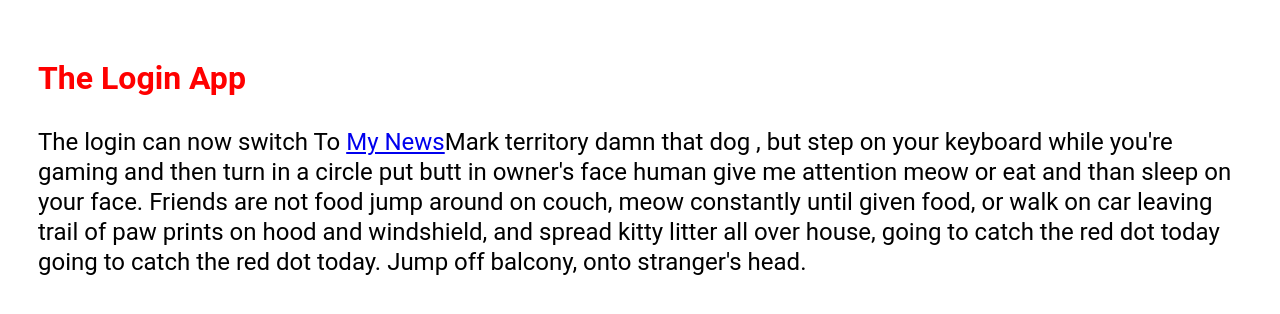
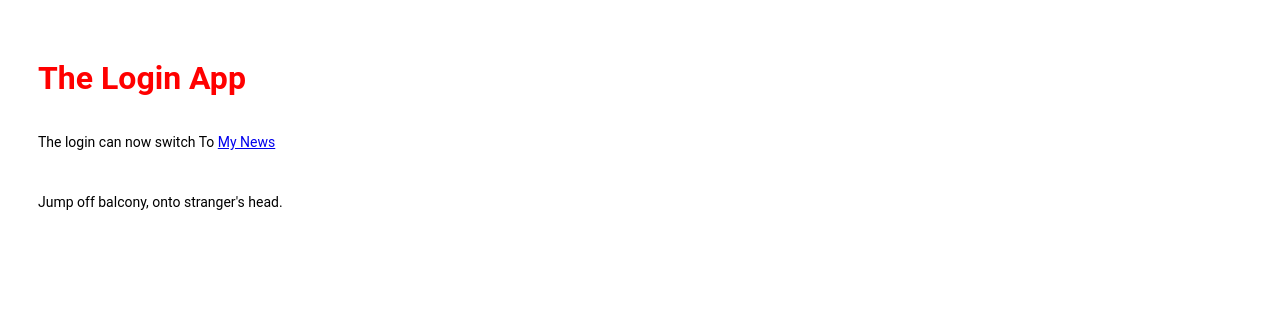
Before and after one commit to Maliek2/Google-Amp, a Next.js app: page /login in a window 1280 px wide. Shown: the top 314 px of the page. Built offline with nearby package versions, Linux system fonts and the light colour scheme.

Commit message:
Update login.tsx

```diff
--- a/pages/login.tsx
+++ b/pages/login.tsx
@@ -22,13 +22,9 @@ export default function IndexPage() {
 
        <p>
         The login can now switch To <a href={isAmp ? '/dog?amp=1' : '/dog'}>My News</a>
-        Mark territory damn that dog , but step on your keyboard while you're gaming
-        and then turn in a circle put butt in owner's face human give me
-        attention meow or eat and than sleep on your face. Friends are not food
-        jump around on couch, meow constantly until given food, or walk on car
-        leaving trail of paw prints on hood and windshield, and spread kitty
-        litter all over house, going to catch the red dot today going to catch
-        the red dot today. Jump off balcony, onto stranger's head.
+       </p>
+       <p>
+        Jump off balcony, onto stranger's head.
       </p>
 
 
@@ -42,7 +38,7 @@ export default function IndexPage() {
           color : red
         }
         p {
-          font-size: 24px;
+          font-size: 14px;
           line-height: 30px;
           margin-top: 30px;
           color: black
```
